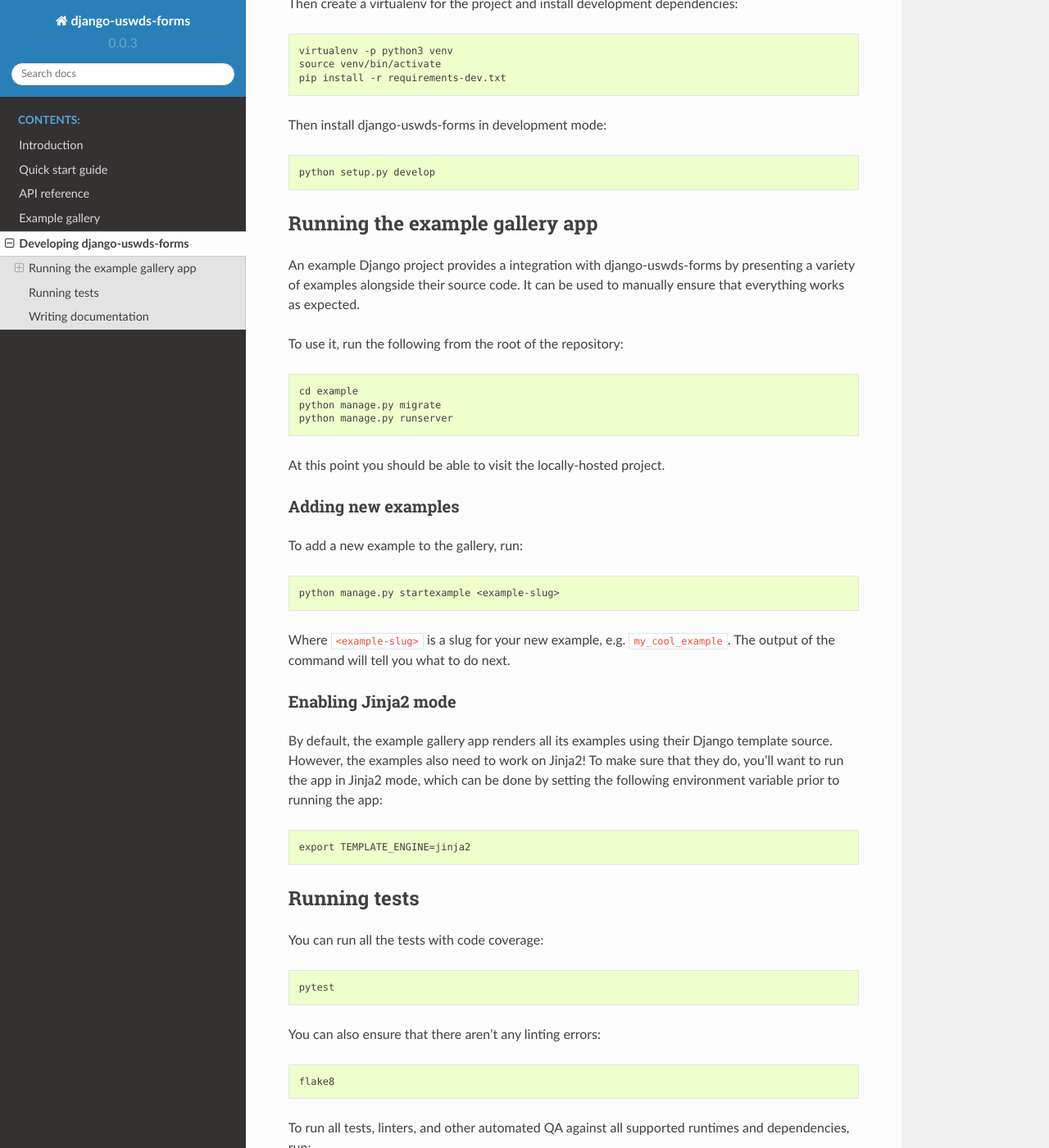
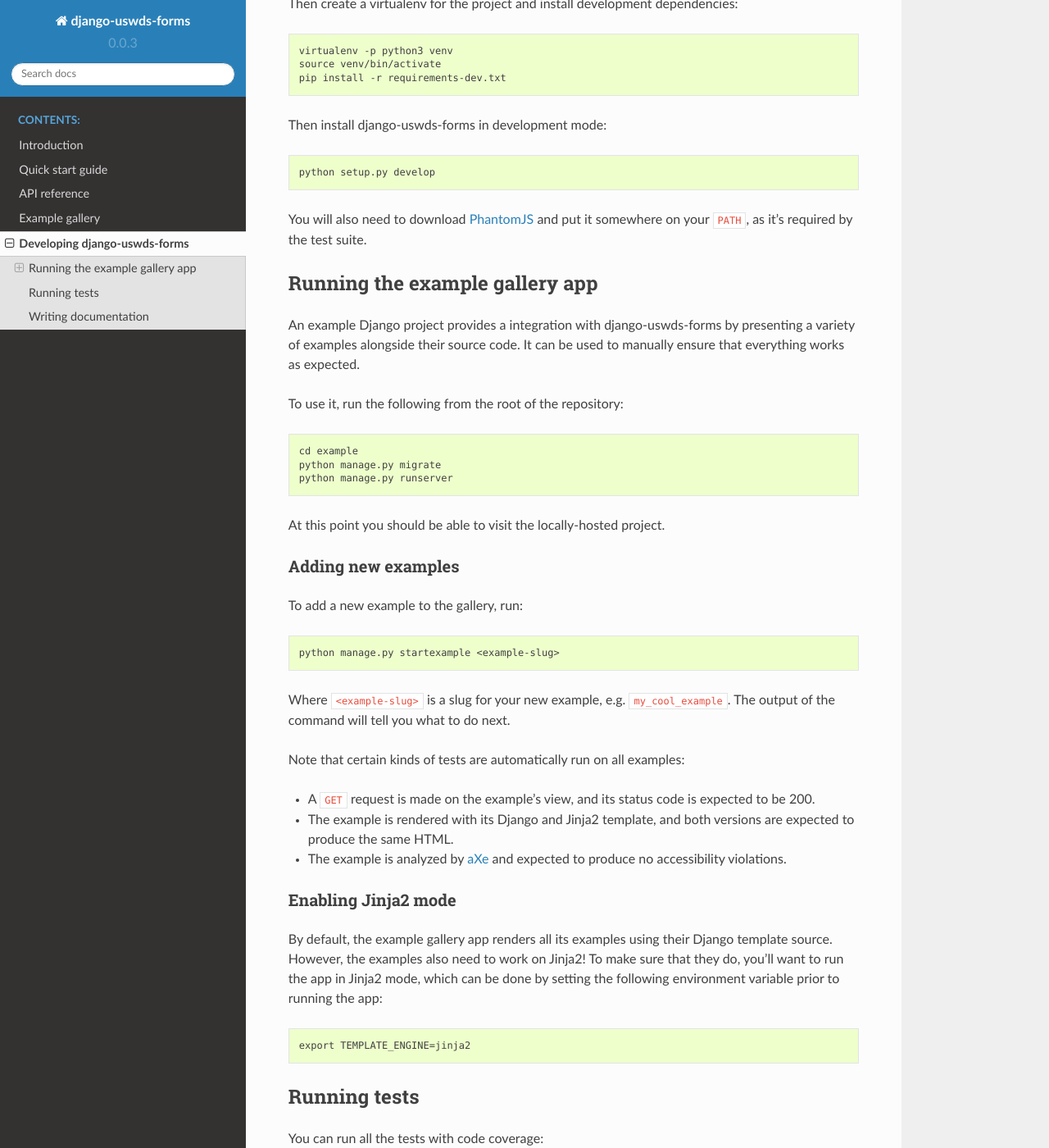
Before and after one commit to 18F/django-uswds-forms, a Sphinx documentation site: the page built from docs/developing.rst, in a window 1280 px wide and 1400 px high, scrolled down 407 px. Shown: the whole window at 82% size. Built offline with Sphinx 7.4.7 and the Read the Docs theme 2.0.0, drawn with Linux system fonts in a browser that asks for light colours.

Commit message:
Add info about phantomJS and aXe to docs.

```diff
--- a/docs/developing.rst
+++ b/docs/developing.rst
@@ -23,6 +23,10 @@
 Then install django-uswds-forms in development mode::
 
     python setup.py develop
+
+You will also need to download `PhantomJS <http://phantomjs.org/>`_
+and put it somewhere on your ``PATH``, as it's required by the
+test suite.
 
 Running the example gallery app
 -------------------------------
@@ -50,6 +54,18 @@
 Where ``<example-slug>`` is a slug for your new example, e.g.
 ``my_cool_example``. The output of the command will tell you
 what to do next.
+
+Note that certain kinds of tests are automatically run on all examples:
+
+* A ``GET`` request is made on the example's view, and its status
+  code is expected to be 200.
+
+* The example is rendered with its Django and Jinja2 template, and
+  both versions are expected to produce the same HTML.
+
+* The example is analyzed by
+  `aXe <https://github.com/dequelabs/axe-core#readme>`_ and expected
+  to produce no accessibility violations.
 
 Enabling Jinja2 mode
 ~~~~~~~~~~~~~~~~~~~~
```
